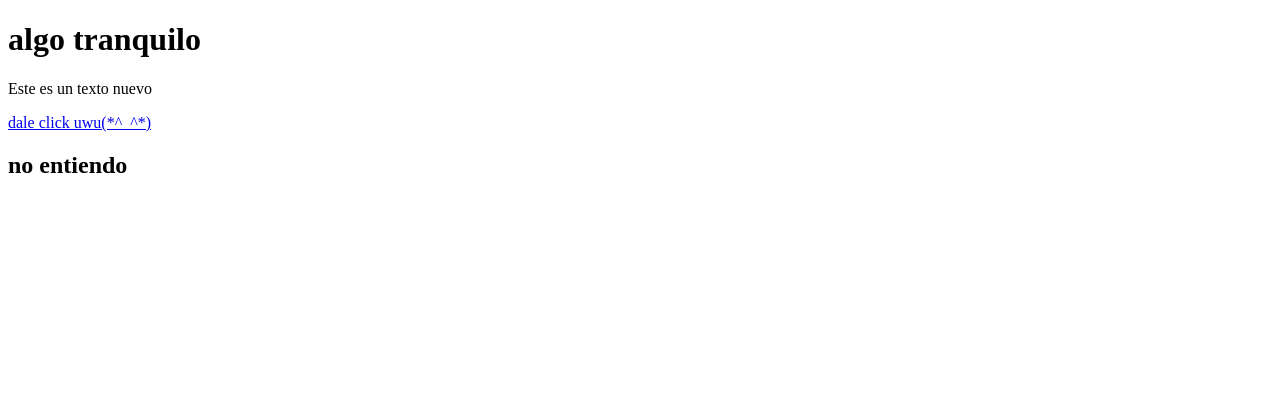
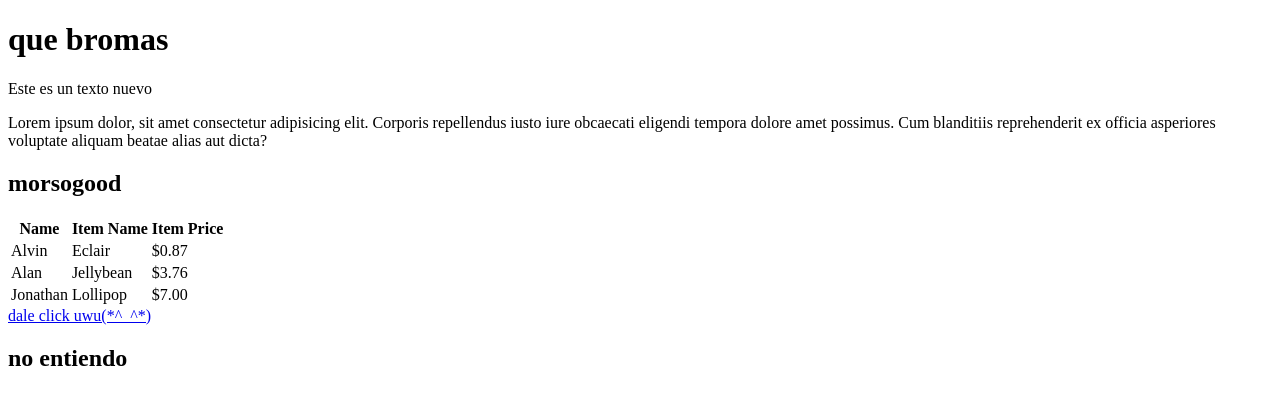
Before and after one commit to pamelaalarcon349-svg/ejemplo-git4a25, a plain HTML site: page index.html in a window 1280 px wide. Drawn offline with Linux system fonts and the light colour scheme.

Commit message:
archivoNuevo

```diff
--- a/index.html
+++ b/index.html
@@ -6,8 +6,39 @@
     <title>ci</title>
 </head>
 <body>
-     <h1 class="tituloCentrado"> algo tranquilo</h1>
+     <h1 class="tituloCentrado"> que bromas</h1>
      <p>Este es un texto nuevo</p>
+     <p>Lorem ipsum dolor, sit amet consectetur adipisicing elit. Corporis repellendus iusto iure obcaecati eligendi tempora dolore amet possimus. Cum blanditiis reprehenderit ex officia asperiores voluptate aliquam beatae alias aut dicta?</p>
+     <h2>morsogood</h2>
+
+     <table class="centered">
+        <thead>
+          <tr>
+              <th>Name</th>
+              <th>Item Name</th>
+              <th>Item Price</th>
+          </tr>
+        </thead>
+
+        <tbody>
+          <tr>
+            <td>Alvin</td>
+            <td>Eclair</td>
+            <td>$0.87</td>
+          </tr>
+          <tr>
+            <td>Alan</td>
+            <td>Jellybean</td>
+            <td>$3.76</td>
+          </tr>
+          <tr>
+            <td>Jonathan</td>
+            <td>Lollipop</td>
+            <td>$7.00</td>
+          </tr>
+        </tbody>
+      </table>
+
      <a href="http://127.0.0.1:5500/info.html">dale click uwu(*^_^*) </a>
      <h2>no entiendo</h2>
 </body>
```
